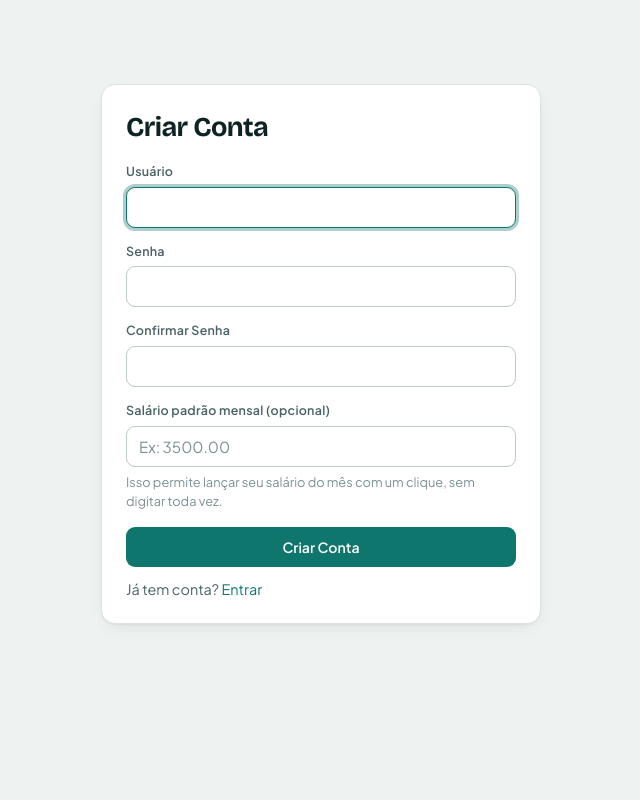
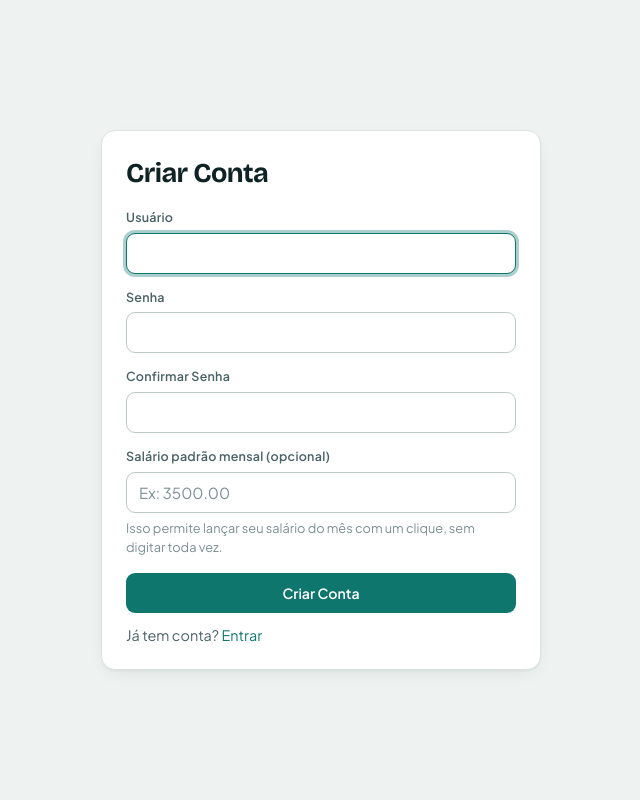
Before and after one commit to breeramon/ConsuAI, a Flask app: page /registro in a window 1280 px wide. Shown: the whole page, without its empty margins (319-959 px from the left). Run offline with Flask 3, Linux system fonts and the light colour scheme.

Commit message:
Adiciona centralização vertical para telas sem menu e remove estilo inline do card de destaque

```diff
--- a/static/style.css
+++ b/static/style.css
@@ -205,6 +205,19 @@ a:hover { text-decoration: underline; text-underline-offset: 3px; }
 }
 
 .card-estreito { max-width: 440px; margin: 56px auto; }
+
+/* Telas sem menu (login e cadastro): centraliza também na vertical */
+.container-centro {
+    min-height: 100vh;
+    display: flex;
+    flex-direction: column;
+    justify-content: center;
+    padding-top: 24px;
+    padding-bottom: 24px;
+}
+
+.container-centro .card-estreito { width: 100%; margin: 0 auto; }
+.container-centro .alerta { max-width: 440px; width: 100%; margin: 0 auto 16px; }
 
 h1 { margin: 0 0 8px; font-family: var(--font-display); font-size: 1.7rem; letter-spacing: -0.02em; font-weight: 700; }
 h2 { margin: 0 0 16px; font-family: var(--font-display); font-size: 1.15rem; letter-spacing: -0.01em; font-weight: 600; }
--- a/templates/base.html
+++ b/templates/base.html
@@ -43,7 +43,7 @@
     </nav>
     {% endif %}
 
-    <main class="container">
+    <main class="container{% if not session.get('user_id') %} container-centro{% endif %}">
         {% with mensagens = get_flashed_messages(with_categories=true) %}
             {% if mensagens %}
                 {% for categoria, mensagem in mensagens %}
--- a/templates/resumo.html
+++ b/templates/resumo.html
@@ -2,7 +2,7 @@
 {% block titulo %}ConsuAI · Resumo dos meses{% endblock %}
 {% block conteudo %}
 
-<div class="card destaque destaque-guardado" style="max-width: 420px;">
+<div class="card destaque destaque-guardado">
     <span class="rotulo">Total guardado em todos os meses</span>
     <span class="valor">R$ {{ "%.2f"|format(total_guardado_geral) }}</span>
 </div>
```
